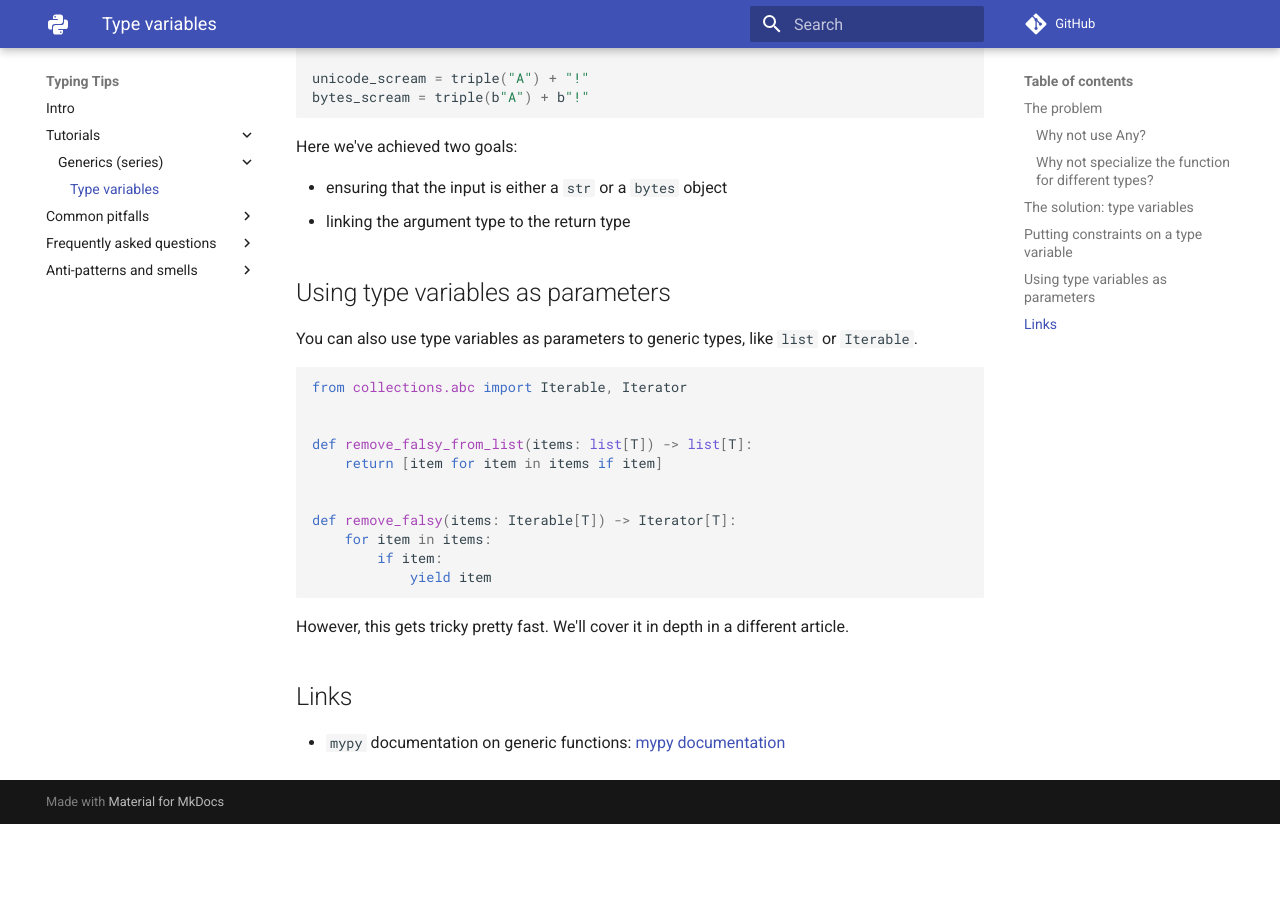
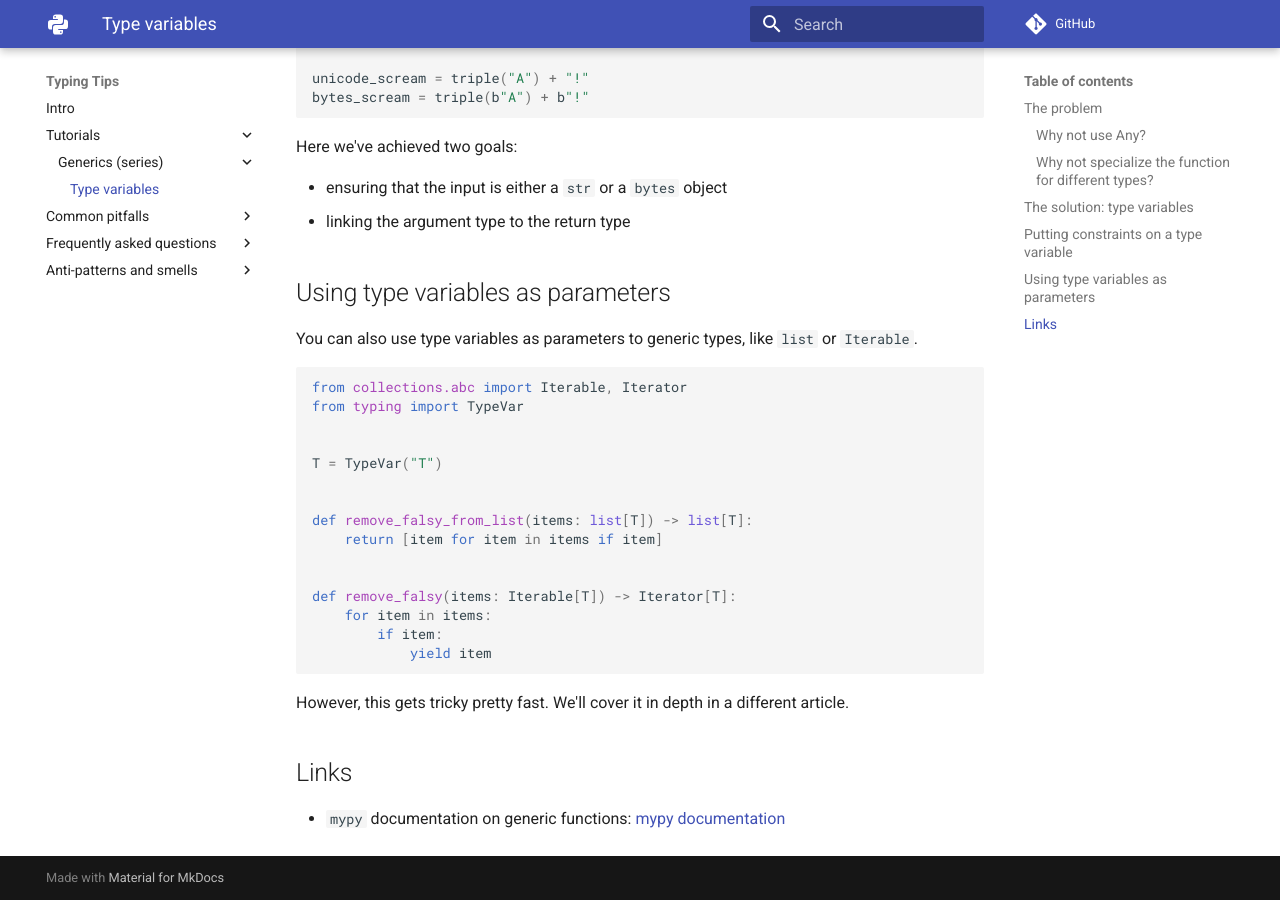
Before and after one commit to decorator-factory/typing-tips, an MkDocs documentation site: the page built from docs/tutorials/generics/type-vars/index.md, in a window 1280 px wide and 900 px high, scrolled down 2870 px. Built offline with MkDocs 1.6.1 and Material for MkDocs 9.7.7, drawn with Linux system fonts in a browser that asks for light colours; comment, search, counter and statistics services are not loaded; before the commit the page ends 3694 px from its top, so only the background shows below that.

Commit message:
Fix missing `TypeVar` declaration in `type-vars`

````diff
--- a/docs/tutorials/generics/type-vars/index.md
+++ b/docs/tutorials/generics/type-vars/index.md
@@ -117,6 +117,10 @@ You can also use type variables as parameters to generic types, like `list` or `
 
 ```py
 from collections.abc import Iterable, Iterator
+from typing import TypeVar
+
+
+T = TypeVar("T")
 
 
 def remove_falsy_from_list(items: list[T]) -> list[T]:
````
